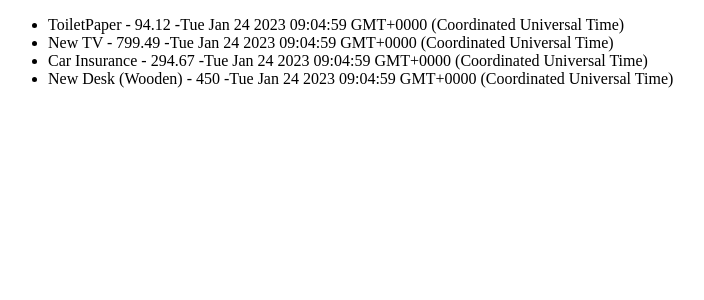
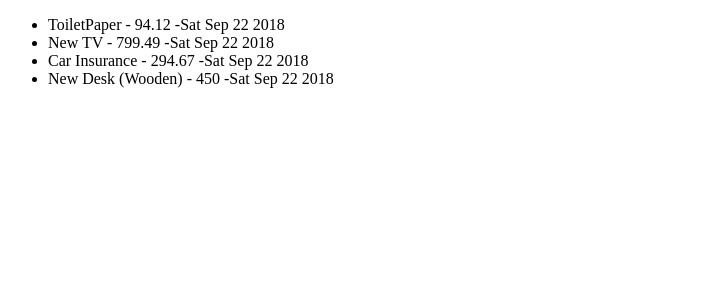
Before and after one commit to Leeky19/React_Js, a React (Create React App) app in the folder my-app/: page / in a window 1280 px wide. Shown: the top 300 px of the page, without its empty margins (0-704 px from the left). Built offline with nearby package versions, Linux system fonts and the light colour scheme.

Commit message:
Format date sans les heures

```diff
--- a/my-app/src/App.js
+++ b/my-app/src/App.js
@@ -5,16 +5,16 @@ import './App.css';
 
 function App() {
   const expenses = [
-    {id:1, date :Date() , name : "ToiletPaper", price : 94.12 },
-    {id:2, date :Date(), name : "New TV", price : 799.49 },
-    {id:3, date :Date(), name : "Car Insurance", price : 294.67 },
-    {id:4, date :Date(), name : "New Desk (Wooden)", price : 450 },
+    {id:1, date : new Date(2018, 8, 22) , name : "ToiletPaper", price : 94.12 },
+    {id:2, date : new Date(2018, 8, 22) , name : "New TV", price : 799.49 },
+    {id:3, date : new Date(2018, 8, 22) , name : "Car Insurance", price : 294.67 },
+    {id:4, date : new Date(2018, 8, 22) , name : "New Desk (Wooden)", price : 450 },
   ]
   return (
   <div>
     <ul>
       {expenses.map((el, index) => {
-       return <li key={index} >{el.name} - {el.price} -{el.date} </li>
+       return <li key={index} >{el.name} - {el.price} -{el.date.toDateString()} </li>
       })}
     </ul>
   </div>
```
